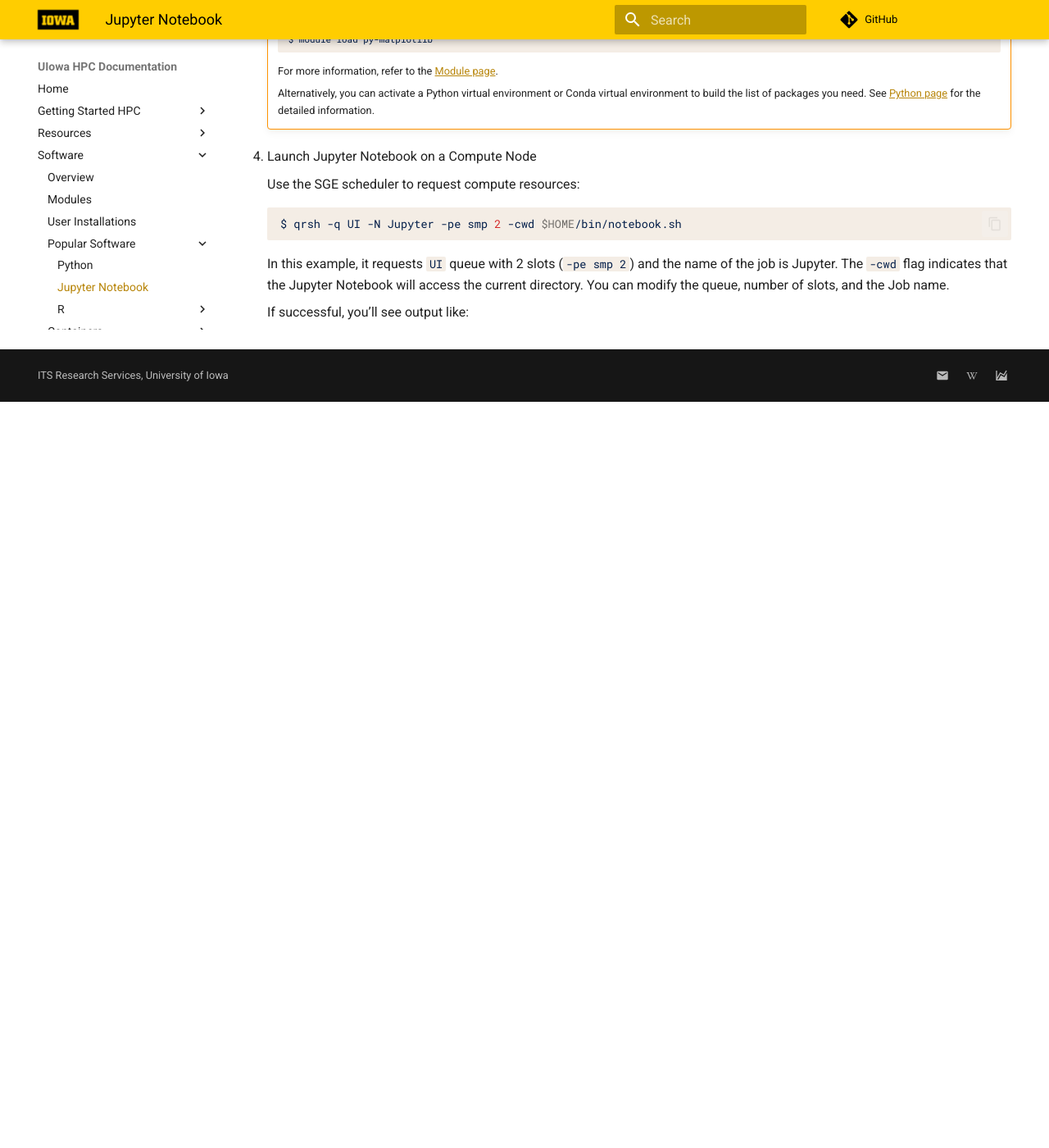
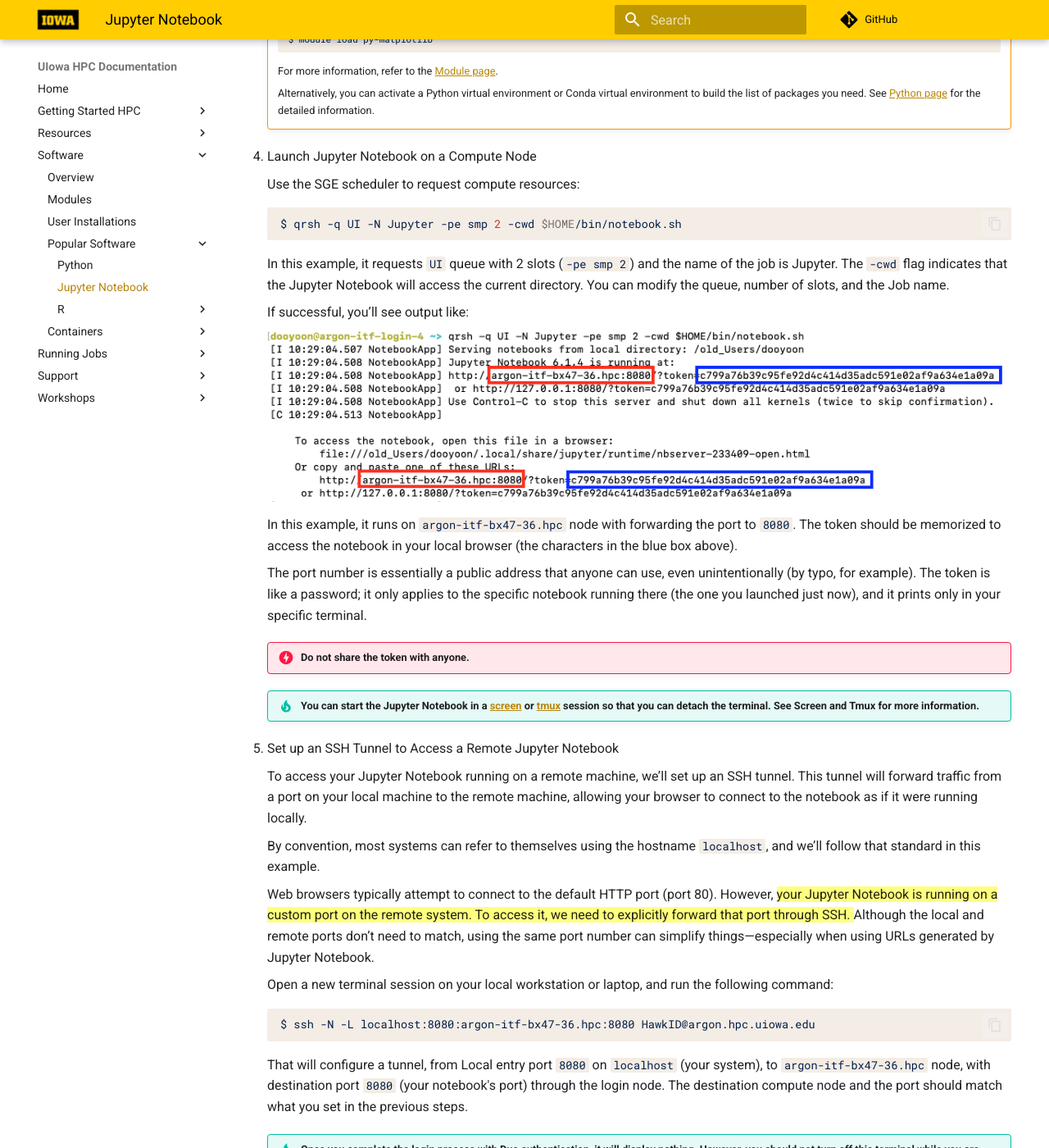
Before and after one commit to astrodoo/HPC_Documentation, an MkDocs documentation site: the page built from docs/software/popular_software/jupyter/index.md, in a window 1280 px wide and 1400 px high, scrolled down 1148 px. Shown: the whole window at 82% size. Built offline with MkDocs 1.6.1 and Material for MkDocs 9.7.7, drawn with Linux system fonts in a browser that asks for light colours; comment, search, counter and statistics services are not loaded; before the commit the page ends 1638 px from its top, so only the background shows below that; some of the changed text lies outside the part shown.

Commit message:
update Jupyter Notebook page

````diff
--- a/docs/software/popular_software/jupyter/index.md
+++ b/docs/software/popular_software/jupyter/index.md
@@ -62,3 +62,59 @@
     In this example, it requests `UI` queue with 2 slots (`-pe smp 2`) and the name of the job is Jupyter. The `-cwd` flag indicates that the Jupyter Notebook will access the current directory. You can modify the queue, number of slots, and the Job name.
 
     If successful, you’ll see output like:
+
+    ![Jupyter Activation Log](images/jupyter_screen.png)
+
+    In this example, it runs on `argon-itf-bx47-36.hpc` node with forwarding the port to `8080`. The token should be memorized to access the notebook in your local browser (the characters in the blue box above).
+
+    The port number is essentially a public address that anyone can use, even unintentionally (by typo, for example). The token is like a password; it only applies to the specific notebook running there (the one you launched just now), and it prints only in your specific terminal.
+
+    !!! danger "Do not share the token with anyone."
+
+    !!! tip "You can start the Jupyter Notebook in a [screen](https://uiowa.atlassian.net/wiki/spaces/hpcdocs/pages/76513460/Tips+for+Reducing+the+Number+of+Duo+Two-Factor+Logins#TipsforReducingtheNumberofDuoTwo-FactorLogins-LinuxScreen) or [tmux](https://uiowa.atlassian.net/wiki/spaces/hpcdocs/pages/76513460/Tips+for+Reducing+the+Number+of+Duo+Two-Factor+Logins#TipsforReducingtheNumberofDuoTwo-FactorLogins-TMUX) session so that you can detach the terminal. See Screen and Tmux for more information."
+
+
+5. Set up an SSH Tunnel to Access a Remote Jupyter Notebook
+
+    To access your Jupyter Notebook running on a remote machine, we’ll set up an SSH tunnel. This tunnel will forward traffic from a port on your local machine to the remote machine, allowing your browser to connect to the notebook as if it were running locally.
+
+    By convention, most systems can refer to themselves using the hostname `localhost`, and we’ll follow that standard in this example.
+
+    Web browsers typically attempt to connect to the default HTTP port (port 80). However, <mark> your Jupyter Notebook is running on a custom port on the remote system. To access it, we need to explicitly forward that port through SSH. </mark> Although the local and remote ports don’t need to match, using the same port number can simplify things—especially when using URLs generated by Jupyter Notebook.
+
+    Open a new terminal session on your local workstation or laptop, and run the following command:
+
+    ```bash
+    $ ssh -N -L localhost:8080:argon-itf-bx47-36.hpc:8080 HawkID@argon.hpc.uiowa.edu
+    ```
+
+    That will configure a tunnel, from Local entry port `8080` on `localhost` (your system), to `argon-itf-bx47-36.hpc` node, with destination port `8080` (your notebook's port) through the login node. The destination compute node and the port should match what you set in the previous steps.
+
+
+    !!! tip "Once you complete the login process with Duo authentication, it will display nothing. However, you should not turn off this terminal while you are running the Jupyter Notebook. If this terminal is turned off accidentally, you can simply re-access it and continue to use the Jupyter Notebook."
+
+
+6. Open the Notebook on your local browser
+
+    Open a browser on your local computer and navigate to `http://localhost:8080`.
+    If prompted, you may need to enter a security token. Copy the token provided in Step 4 and paste it into the prompt to gain access.
+
+!!! warning "Turn off the Notebook"
+
+    Once you complete the job with the Jupyter Notebook, please stop the running of the notebook. You can do it by “Control-C” on the terminal that runs the notebook. You can check if it ends successfully by
+
+    ```bash
+    $ jupyter notebook list
+    ```
+    where it will show the currently running notebook server if there is one.
+
+    Additionally, you need to check if this job with the notebook is done by
+    ```bash
+    $ qstat -u your_HawkID
+    ```
+    Please do not keep the job alive when you are not practically using the Jupyter Notebook.
+
+
+
+
+<!--  <img src="images/jupyter_screen.png" title="Jupyter Activation Log" alt="jupyter" width="800"/>  -->
````
Also changed, not shown: docs/software/popular_software/jupyter/images/jupyter_screen.png (added).
